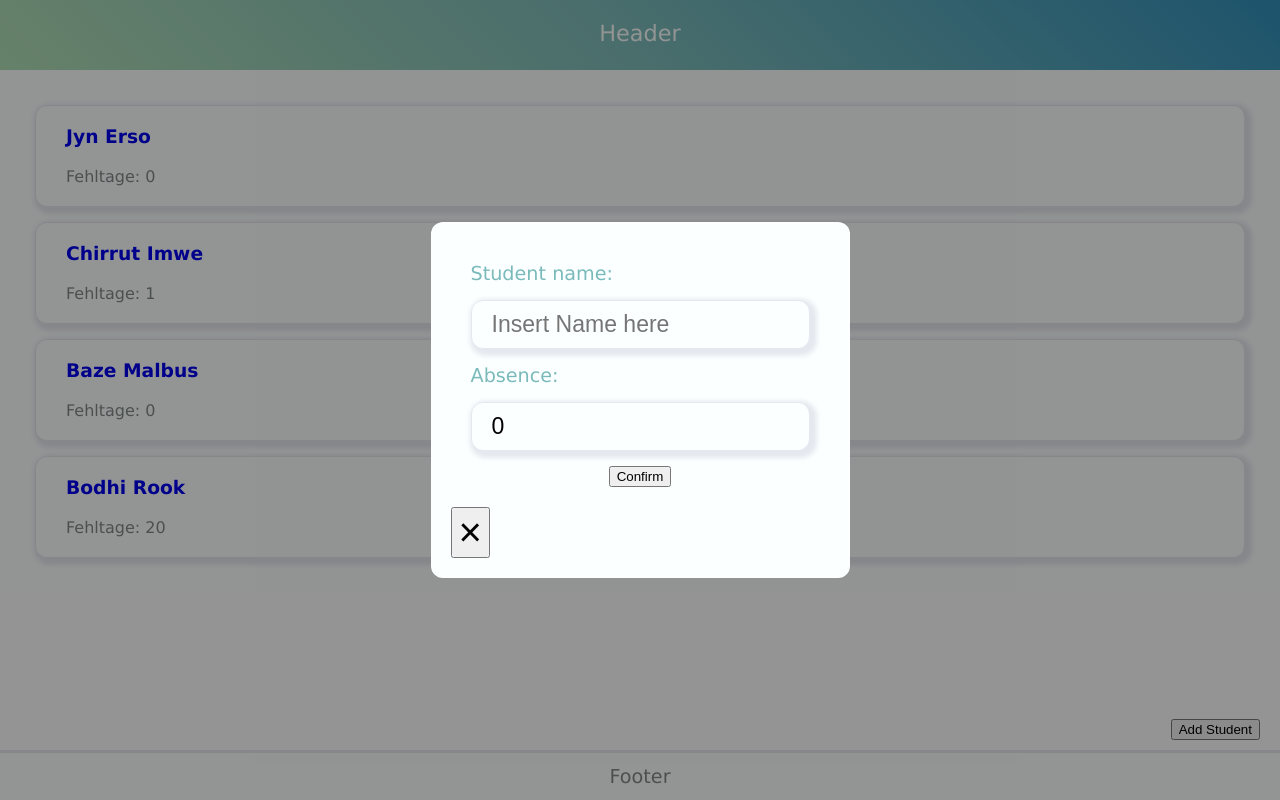
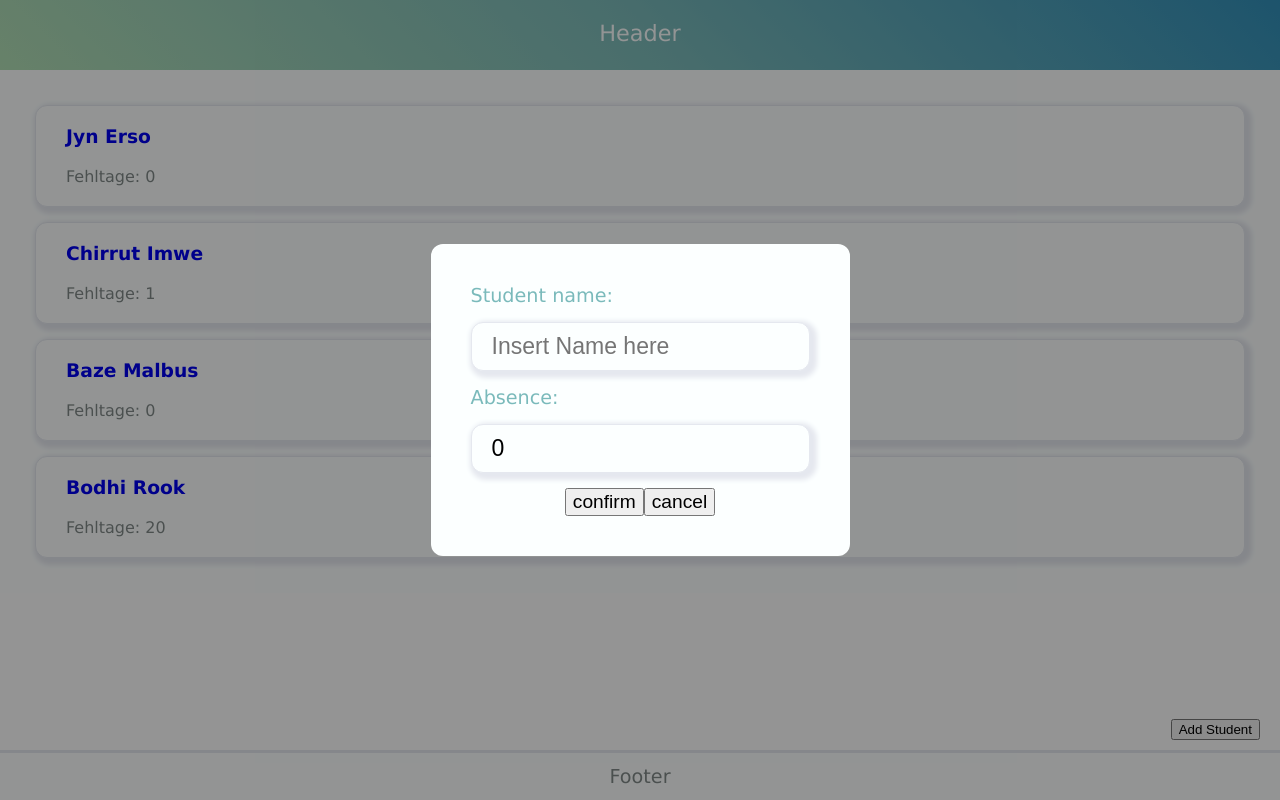
Before and after one commit to rolandlitzba/teacherapp, a React (Create React App) app: page / in a window 1280 px wide. Both pictures are taken after a click on the button "Add Student". Built offline with nearby package versions, Linux system fonts and the light colour scheme.

Commit message:
Change filestructure

```diff
--- a/src/modal/Modal.js
+++ b/src/Form/ModalForm.js
@@ -21,7 +21,11 @@ const StyledWrapper = styled.div`
 `;
 
 const StyledEscButton = styled.button`
-  font-size: 2.5em;
+  font-size: 1.2em;
+`;
+
+const StyledConfirmButton = styled.button`
+  font-size: 1.2em;
 `;
 
 const StyledForm = styled.form`
@@ -59,7 +63,12 @@ const Flex = styled.div`
   justify-self: center;
 `;
 
-export default function Modal({ history, handleSubmitForm, Showing, hide }) {
+export default function ModalForm({
+  history,
+  handleSubmitForm,
+  Showing,
+  hide
+}) {
   function onFormSubmit(event) {
     event.preventDefault();
     const form = event.target;
@@ -99,12 +108,10 @@ export default function Modal({ history, handleSubmitForm, Showing, hide }) {
                 />
               </StyledLabel>
               <Flex>
-                <button>Confirm</button>
+                <StyledConfirmButton>confirm</StyledConfirmButton>
+                <StyledEscButton onClick={hide}>cancel</StyledEscButton>
               </Flex>
             </StyledForm>
-            <StyledEscButton onClick={hide}>
-              <span aria-hidden="true">&times;</span>
-            </StyledEscButton>
           </StyledWrapper>
         </StyledModal>,
         document.body
--- a/src/modal/useModal.js
+++ b/src/Form/useModalForm.js
@@ -1,6 +1,6 @@
 import { useState } from 'react';
 
-const useModal = () => {
+const useModalForm = () => {
   const [Showing, setShowing] = useState(false);
 
   function toggle() {
@@ -13,4 +13,4 @@ const useModal = () => {
   };
 };
 
-export default useModal;
+export default useModalForm;
--- a/src/App.js
+++ b/src/app/App.js
@@ -1,15 +1,15 @@
 import React, { useState } from 'react';
-import Header from './Header';
-import Footer from './Footer';
+import Header from '../Header';
+import Footer from '../Footer';
 import styled from 'styled-components';
-import CardList from './card/CardList';
-import GlobalStyles from './misc/GlobalStyles';
-import DetailCard from './card/DetailCard';
+import CardList from '../card/CardList';
+import GlobalStyles from '../misc/GlobalStyles';
+import DetailCard from '../card/DetailCard';
 import { BrowserRouter as Router, Route } from 'react-router-dom';
-import Modal from './modal/Modal';
-import useModal from './modal/useModal';
+import ModalForm from '../Form/ModalForm';
+import useModalForm from '../Form/useModalForm';
 
-const mockdata = require('./mockdata.json');
+const mockdata = require('../mockdata.json');
 
 const Grid = styled.div`
   display: grid;
@@ -29,12 +29,11 @@ const StyledAddButton = styled.button`
 
 export default function App() {
   const [cards, setCards] = useState(mockdata || []);
-  const { Showing, toggle } = useModal();
+  const { Showing, toggle } = useModalForm();
 
   function createCard(data) {
     const newCards = [...cards, data];
     setCards(newCards);
-    console.log(newCards);
   }
 
   function findCard(id) {
@@ -63,7 +62,7 @@ export default function App() {
                 <StyledAddButton className="button-default" onClick={toggle}>
                   Add Student
                 </StyledAddButton>
-                <Modal
+                <ModalForm
                   handleSubmitForm={data => createCard(data)}
                   history={props.history}
                   Showing={Showing}
--- a/src/index.js
+++ b/src/index.js
@@ -1,6 +1,6 @@
 import React from 'react';
 import ReactDOM from 'react-dom';
-import App from './App';
+import App from './app/App';
 
 ReactDOM.render(<App />, document.getElementById('root'));
 
```
Also changed, not shown: src/Form/ModalForm.mdx (renamed from src/modal/Modal.mdx).
